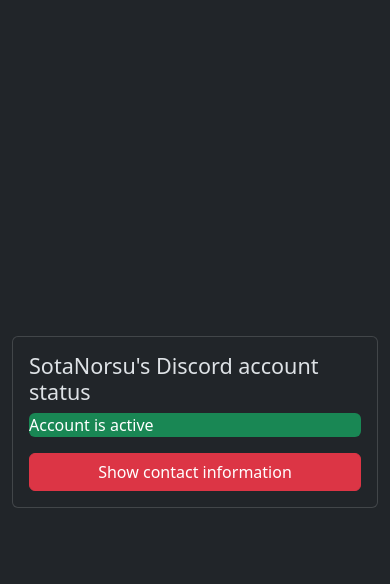
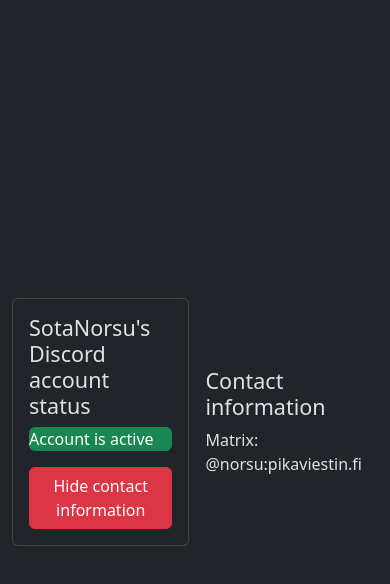
Before and after one commit to enorsu/amitermed, a plain HTML site: page index.html in a window 390 px wide. Both pictures are taken after a click on the button "Show contact information". Drawn offline with nearby package versions, Linux system fonts and the light colour scheme.

Commit message:
contact made

```diff
--- a/index.html
+++ b/index.html
@@ -17,14 +17,24 @@
                     <div class="card-body">
                         <h4 class="card-title">SotaNorsu's Discord account status</h4>
                         <p class="card-text text-bg-success rounded" id="status"></p>
-                        <button class="btn btn-danger" style="width: 100%;">Show contact information</button>
+                        <button class="btn btn-danger" style="width: 100%;" id="info-button">Show contact information</button>
 
+                    </div>
+                </div>
+                <div class="card" id="info" style="width: 30rem; display: none; visibility: hidden;">
+                    <div class="card-body">
+                        <h4 class="card-title">Contact information</h4>
+
+                        <p class="card-text">Matrix: @norsu:pikaviestin.fi</p>
 
 
                     </div>
                 </div>
+
             </div>
-        </div>
+
+
+
 
 
 
--- a/script.js
+++ b/script.js
@@ -1,4 +1,4 @@
-
+// professional fucking javascript
 
 const rightTriangle = "&#11208;"
 const downTriangle = "&#x2BC6;"
@@ -6,12 +6,16 @@
 
 const accountStatus = "active"
 const statusLabel = document.getElementById("status")
-const contactInfoElement = document.getElementById("contactinfo")
+
 const contactInfo = "Matrix: @norsu:pikaviestin.fi"
 
+const contactInfoCard = document.getElementById("info")
+const contactInfoButton = document.getElementById("info-button")
 
 var isContactInfoDisplayed = false
+
 setStatusLabel()
+setUpInfo()
 
 function setStatusLabel() {
     if (accountStatus == "active") {
@@ -30,3 +34,23 @@
     }
 
 }
+
+
+function setUpInfo() {
+    contactInfoButton.addEventListener("click", toggleInfo)
+}
+
+function toggleInfo() {
+    if (isContactInfoDisplayed == false) {
+        contactInfoCard.style.visibility = "visible"
+        contactInfoCard.style.display = "contents"
+        contactInfoButton.innerHTML = "Hide contact information"
+        isContactInfoDisplayed = true;
+    } else if(isContactInfoDisplayed) {
+        contactInfoCard.style.visibility = "hidden"
+        contactInfoCard.style.display = "none"
+        contactInfoButton.innerHTML = "Show contact information"
+        isContactInfoDisplayed = false;
+
+    }
+}
```
